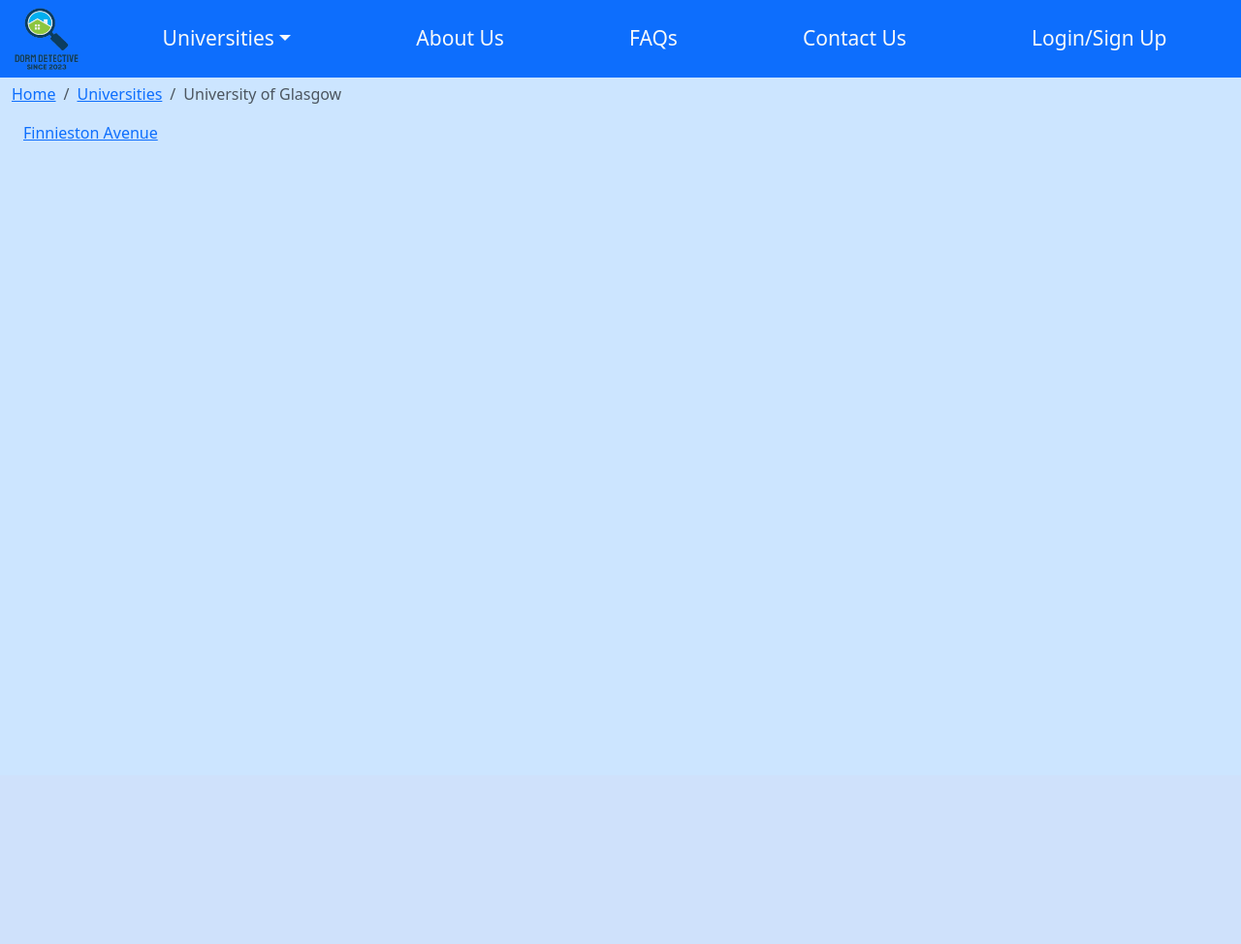
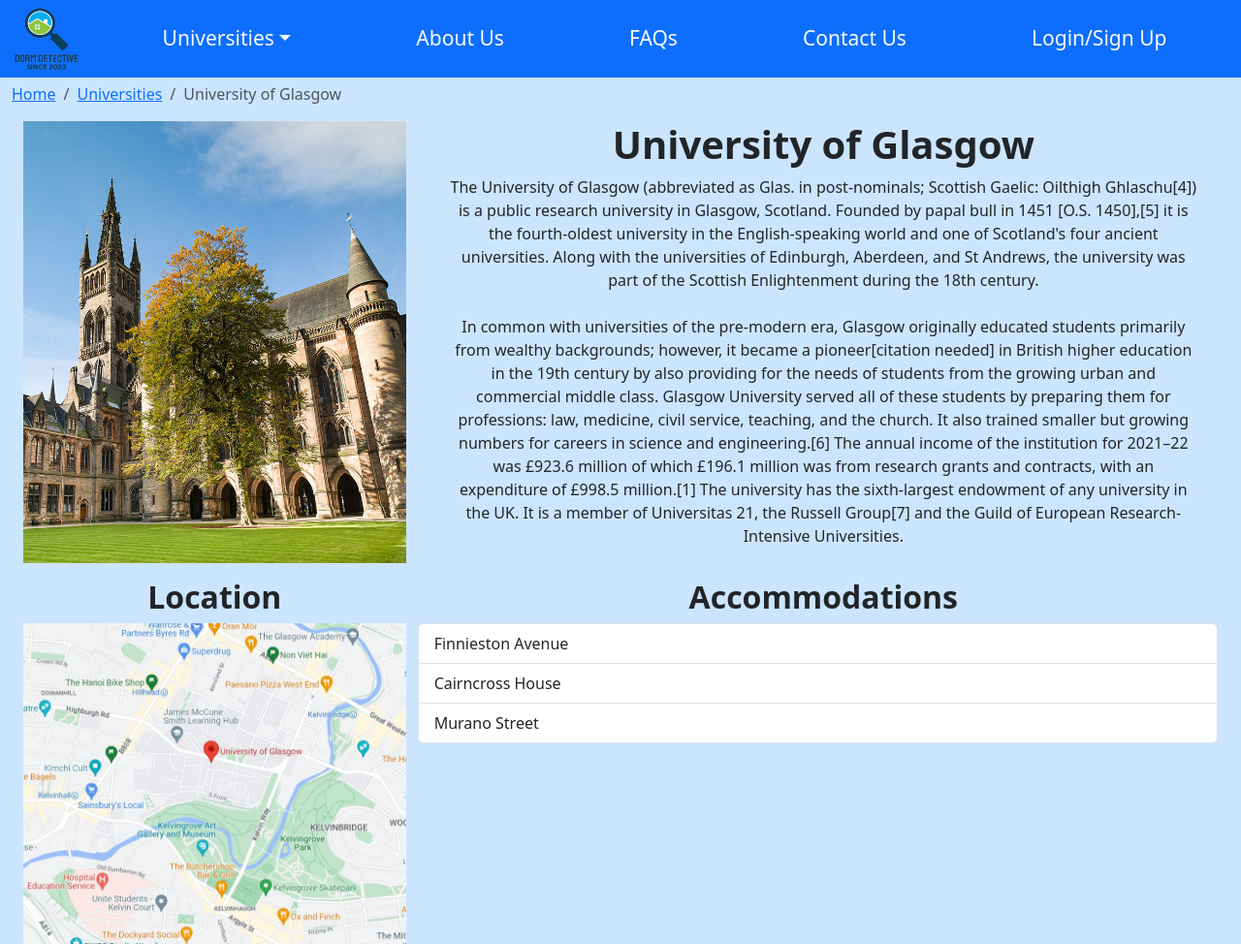
Before and after one commit to CameronFraserr/2b_wad_team_project, a Django app: page /dorm_detective/glasgow/ in a window 1280 px wide. Shown: the whole page at 97% size. Before the commit the page ends 145 px from the top, so only its background shows below. Run offline with Django 3.2, Linux system fonts and the light colour scheme; some libraries are stand-ins or nearby versions.

Commit message:
Implemented concrete university page

```diff
--- a/templates/dorm_detective_app/glasgow.html
+++ b/templates/dorm_detective_app/glasgow.html
@@ -11,7 +11,46 @@
     </nav>
 
     <div class="container-fluid">
-        <a href="{% url 'dorm_detective:finniestone_avenue' %}">Finnieston Avenue</a>
+        <div class="row mb-3">
+            <div class="col-lg-4">
+                <img class="w-100 h-100" src="{{ MEDIA_URL }}glasgow.jpg" alt="university of glasgow">
+            </div>
+            <div class="col-lg-8">
+                <div class="d-flex align-items-center justify-content-center">
+                    <h1><b>University of Glasgow</b></h1>
+                </div>
+                <div class="about-content d-flex align-items-center justify-content-center">
+                    <p class="text-center">
+                        The University of Glasgow (abbreviated as Glas. in post-nominals; Scottish Gaelic: Oilthigh Ghlaschu[4]) is a public research university in Glasgow, Scotland. Founded by papal bull in 1451 [O.S. 1450],[5] it is the fourth-oldest university in the English-speaking world and one of Scotland's four ancient universities. Along with the universities of Edinburgh, Aberdeen, and St Andrews, the university was part of the Scottish Enlightenment during the 18th century.
+                        <br><br>
+                        In common with universities of the pre-modern era, Glasgow originally educated students primarily from wealthy backgrounds; however, it became a pioneer[citation needed] in British higher education in the 19th century by also providing for the needs of students from the growing urban and commercial middle class. Glasgow University served all of these students by preparing them for professions: law, medicine, civil service, teaching, and the church. It also trained smaller but growing numbers for careers in science and engineering.[6] The annual income of the institution for 2021–22 was £923.6 million of which £196.1 million was from research grants and contracts, with an expenditure of £998.5 million.[1] The university has the sixth-largest endowment of any university in the UK. It is a member of Universitas 21, the Russell Group[7] and the Guild of European Research-Intensive Universities.
+                    </p>
+                </div>
+            </div>
+        </div>
+        <div class="row">
+            <div class="col-lg-4">
+                <div class="row align-items-center justify-content-center">
+                    <h2 class="text-center"><b>Location</b></h2>
+                </div>
+                <div class="row">
+                    <img class="w-100 h-100" src="{{ MEDIA_URL }}ggowmap.jpg" alt="map of glasgow location">
+                </div>
+
+            </div>
+            <div class="col-lg-8">
+                <div class="row">
+                    <h2 class="text-center"><b>Accommodations</b></h2>
+                </div>
+                <div class="row">
+                     <div class="list-group">
+                        <a href="{% url 'dorm_detective:finniestone_avenue' %}" class="list-group-item">Finnieston Avenue</a>
+                        <a href="#" class="list-group-item">Cairncross House</a>
+                        <a href="#" class="list-group-item">Murano Street</a>
+                    </div>
+                </div>
+            </div>
+        </div>
     </div>
 
 {% endblock %}
```
Also changed, not shown: media/ggowmap.jpg (added), media/glasgow.jpg (added), templates/dorm_detective_app/accomodation.html (added), templates/dorm_detective_app/dorm.html (deleted).
